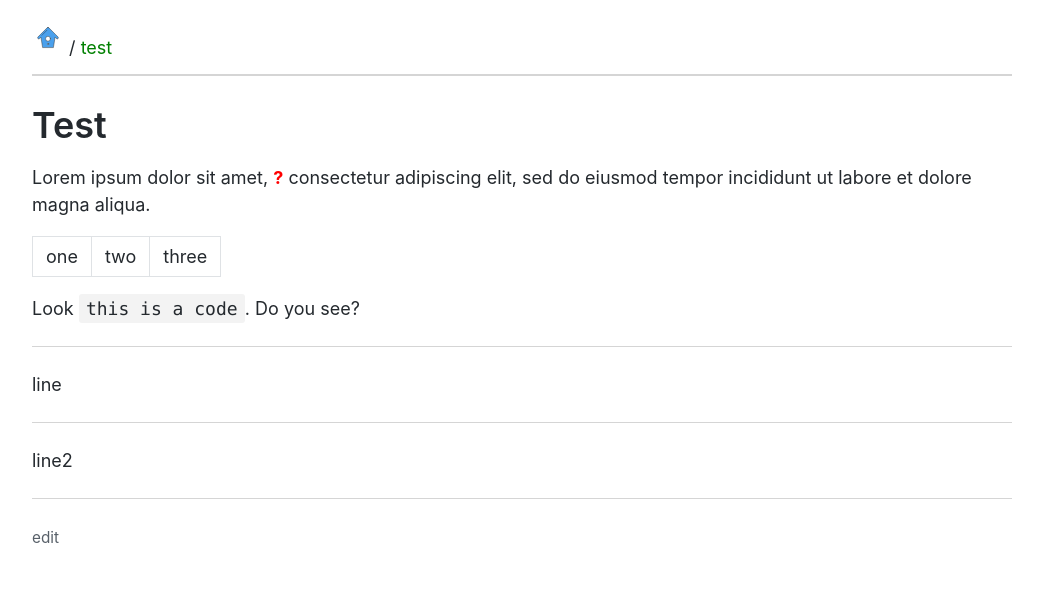
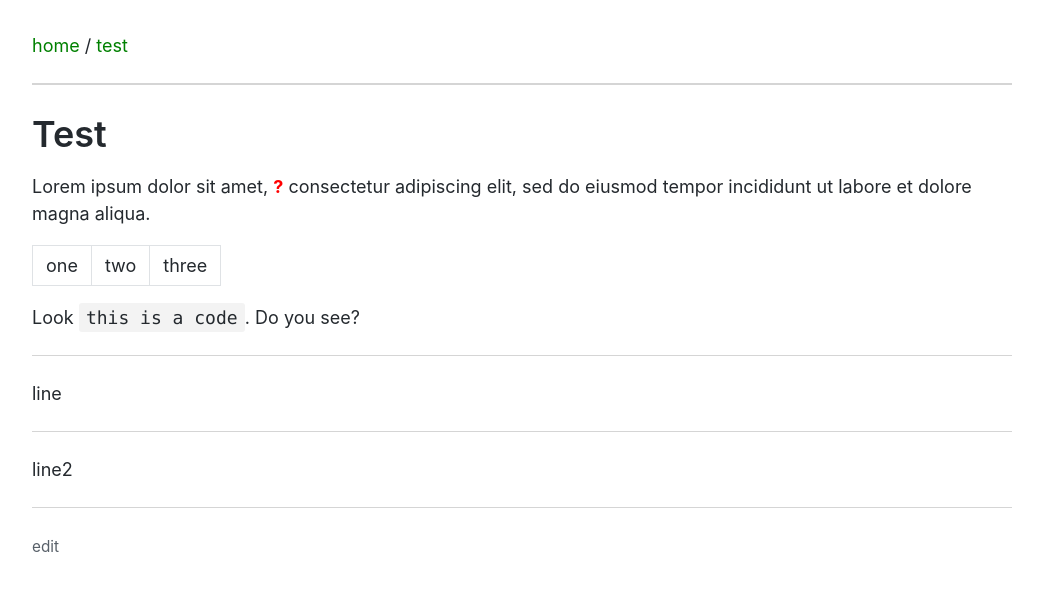
Before and after one commit to olexsyn/ITNote, a Jekyll site: the page built from test.md, in a window 1280 px wide. Shown: the top 591 px of the page, without its empty margins (118-1161 px from the left). Built offline with Jekyll 4.4.1, drawn with Linux system fonts in a browser that asks for light colours; our own code applies the rules of GitHub Pages for plain Markdown files.

Commit message:
Update default.html

```diff
--- a/_layouts/default.html
+++ b/_layouts/default.html
@@ -6,16 +6,6 @@
 	<meta name="viewport" content="width=device-width, initial-scale=1">
 	<title>{{ page.title }}</title>
 	<link href="{{ site.baseurl }}/github.css" rel="stylesheet">
-	<style>
-div.breadcr {
-   height: 1em;
-   position: relative }
-div.breadcr p {
-   margin: 0;
-   position: absolute;
-   top: 50%;
-   transform: translate(0, -50%) }
-	</style>
 </head>
 <body>
 	<div class="container-lg px-3 my-5 markdown-body">
@@ -26,7 +16,7 @@ div.breadcr p {
   <div class="breadcr"><p>
   {% for item in arr_pages %}
     {% if item == '' %}
-      <a href="{{ site.baseurl }}"><img src="{{ site.baseurl }}/i/home.svg" alt="home" /></a>
+      <a href="{{ site.baseurl }}">home</a>
       {% assign full_url = full_url | append: site.baseurl %}
     {% else %}
       {% assign full_url = full_url | append: "/" %}
```
